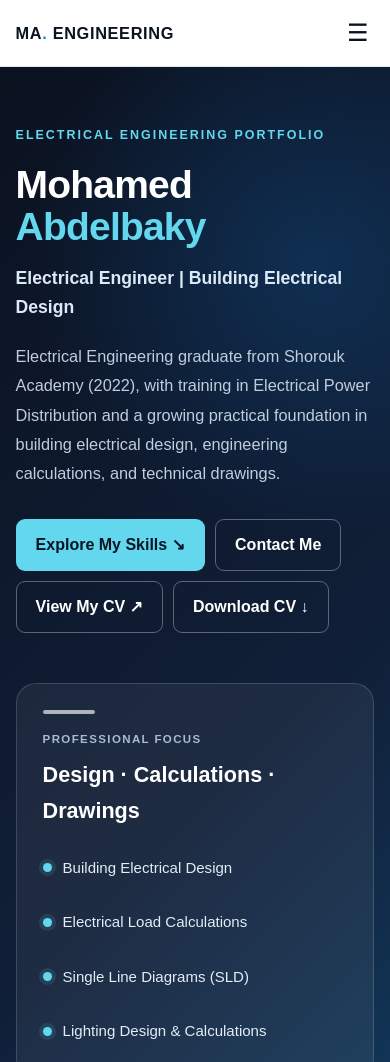
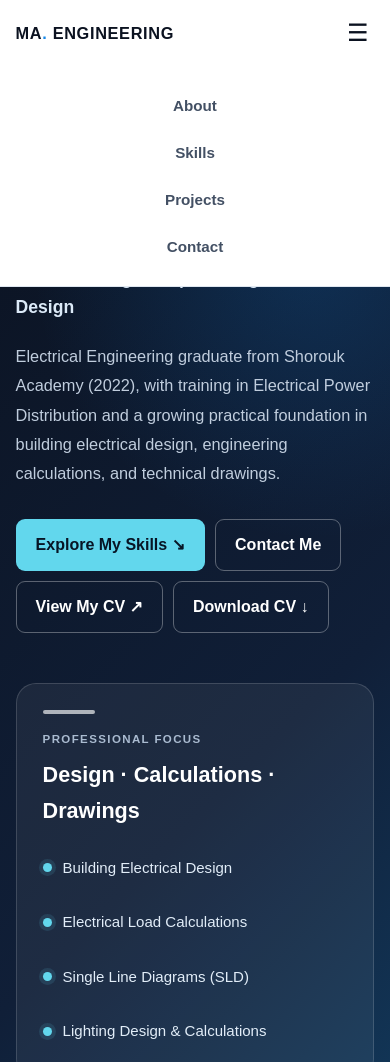
Before and after one commit to muhmdelmghany43-cyber/muhmdelmghany43-cyber.github.io, a plain HTML site: page index.html in a window 390 px wide. Shown: the top 1062 px of the page. Drawn offline with Linux system fonts and the light colour scheme.

Commit message:
Update index.html

```diff
--- a/index.html
+++ b/index.html
@@ -756,6 +756,49 @@
     animation: none;
   }
 }
+/* Navigation Improvements */
+
+#navigation {
+  display: flex;
+  align-items: center;
+  justify-content: center;
+  flex-wrap: wrap;
+  gap: 8px;
+}
+
+#navigation a {
+  position: relative;
+  display: inline-block;
+  padding: 10px 15px;
+  border-radius: 10px;
+  text-decoration: none;
+  transition:
+    background-color 0.25s ease,
+    color 0.25s ease,
+    transform 0.25s ease;
+}
+
+#navigation a:hover {
+  background-color: rgba(100, 140, 160, 0.12);
+  transform: translateY(-2px);
+}
+
+#navigation a:focus-visible {
+  outline: 2px solid currentColor;
+  outline-offset: 3px;
+}
+
+@media (max-width: 600px) {
+  #navigation {
+    gap: 4px;
+  }
+
+  #navigation a {
+    padding: 9px 11px;
+    font-size: 0.95rem;
+  }
+}
+
 
   </style>
 </head>
```
